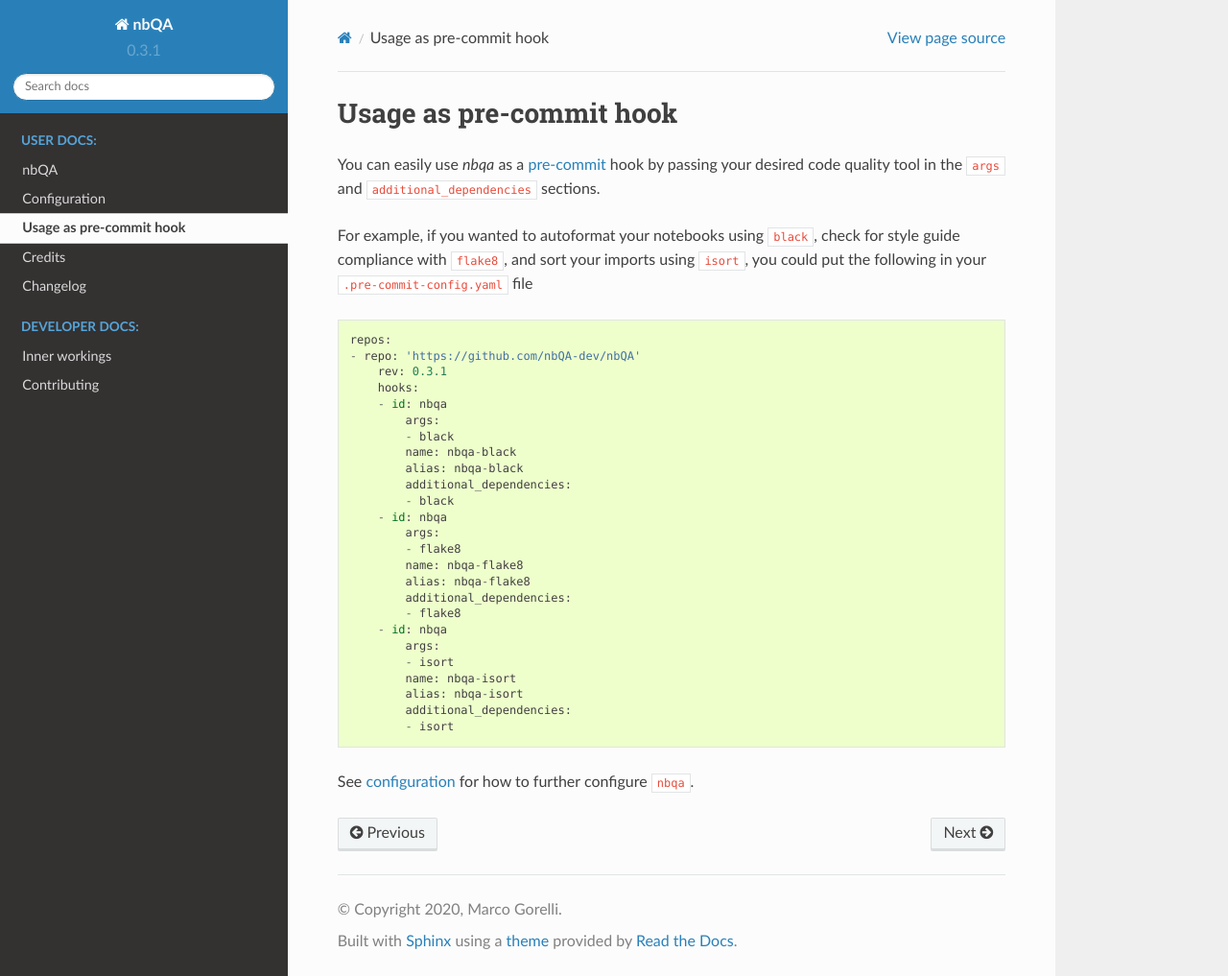
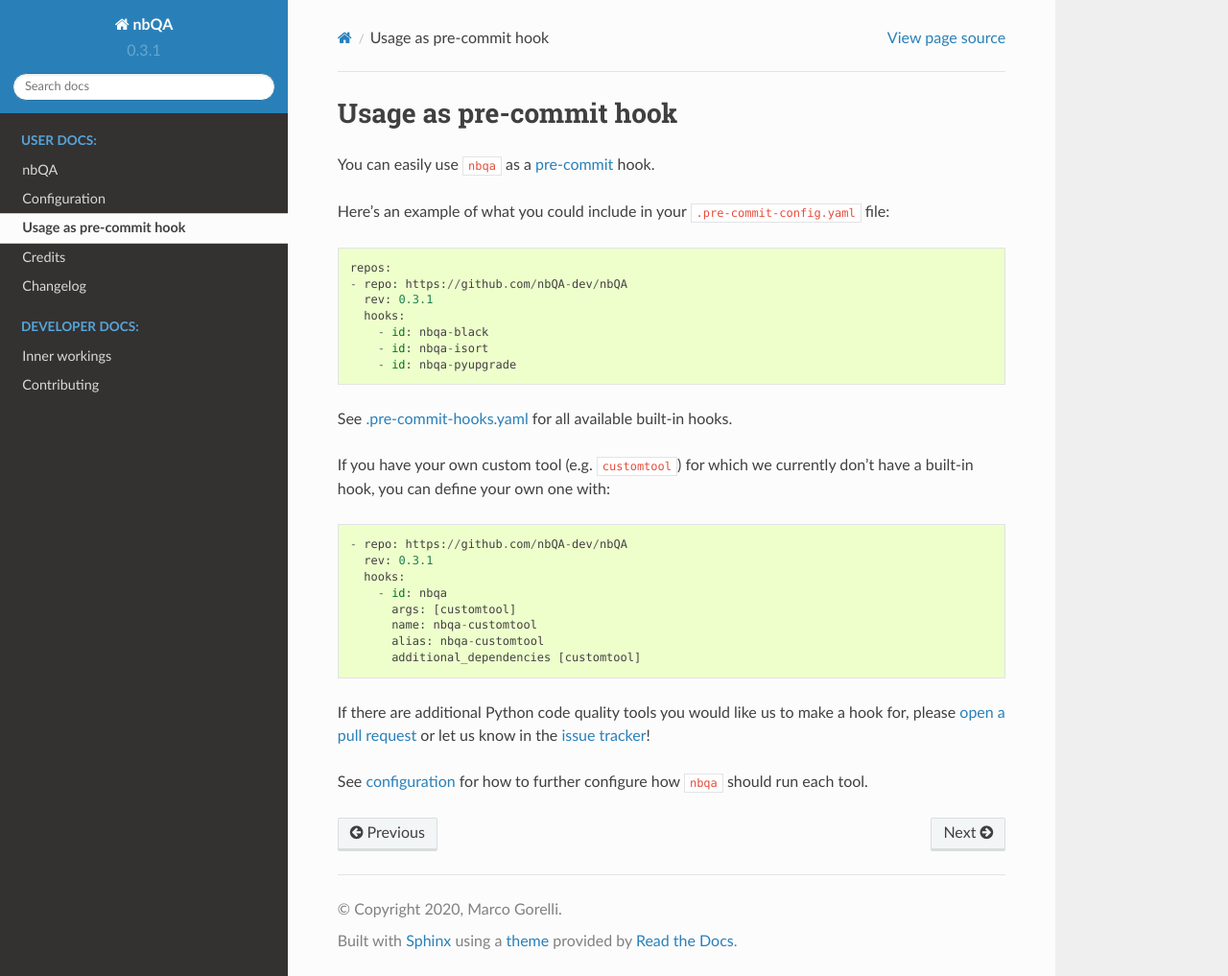
Before and after one commit to nbQA-dev/nbQA, a Sphinx documentation site: the page built from docs/pre-commit.rst, in a window 1280 px wide and 1017 px high. Shown: the whole window at 96% size. Built offline with Sphinx 7.4.7 and the Read the Docs theme 2.0.0, drawn with Linux system fonts in a browser that asks for light colours.

Commit message:
make built-in hooks

```diff
--- a/docs/contributing.rst
+++ b/docs/contributing.rst
@@ -1,4 +1,6 @@
 .. highlight:: shell
+
+.. _contributing:
 
 ============
 Contributing
--- a/docs/pre-commit.rst
+++ b/docs/pre-commit.rst
@@ -2,36 +2,32 @@
 Usage as pre-commit hook
 ========================
 
-You can easily use `nbqa` as a `pre-commit <https://pre-commit.com/>`_ hook by passing your desired
-code quality tool in the ``args`` and ``additional_dependencies`` sections.
+You can easily use ``nbqa`` as a `pre-commit <https://pre-commit.com/>`_ hook.
 
-For example, if you wanted to autoformat your notebooks using ``black``, check for style guide compliance with ``flake8``,
-and sort your imports using ``isort``, you could put the following in your ``.pre-commit-config.yaml`` file ::
+Here's an example of what you could include in your ``.pre-commit-config.yaml`` file: ::
 
     repos:
-    - repo: 'https://github.com/nbQA-dev/nbQA'
-        rev: 0.3.1
-        hooks:
+    - repo: https://github.com/nbQA-dev/nbQA
+      rev: 0.3.1
+      hooks:
+        - id: nbqa-black
+        - id: nbqa-isort
+        - id: nbqa-pyupgrade
+
+See `.pre-commit-hooks.yaml <https://github.com/nbQA-dev/nbQA/blob/master/.pre-commit-hooks.yaml>`_ for all available built-in hooks.
+
+If you have your own custom tool (e.g. ``customtool``) for which we currently don't have a built-in hook, you can define your own one with: ::
+
+    - repo: https://github.com/nbQA-dev/nbQA
+      rev: 0.3.1
+      hooks:
         - id: nbqa
-            args:
-            - black
-            name: nbqa-black
-            alias: nbqa-black
-            additional_dependencies:
-            - black
-        - id: nbqa
-            args:
-            - flake8
-            name: nbqa-flake8
-            alias: nbqa-flake8
-            additional_dependencies:
-            - flake8
-        - id: nbqa
-            args:
-            - isort
-            name: nbqa-isort
-            alias: nbqa-isort
-            additional_dependencies:
-            - isort
+          args: [customtool]
+          name: nbqa-customtool
+          alias: nbqa-customtool
+          additional_dependencies [customtool]
 
-See :ref:`configuration<configuration>` for how to further configure ``nbqa``.
+If there are additional Python code quality tools you would like us to make a hook for, please :ref:`open a pull request<contributing>`
+or let us know in the `issue tracker <https://github.com/nbQA-dev/nbQA/issues>`_!
+
+See :ref:`configuration<configuration>` for how to further configure how ``nbqa`` should run each tool.
```
Also changed, not shown: README.md (+2 -4 lines), .pre-commit-hooks.yaml.
